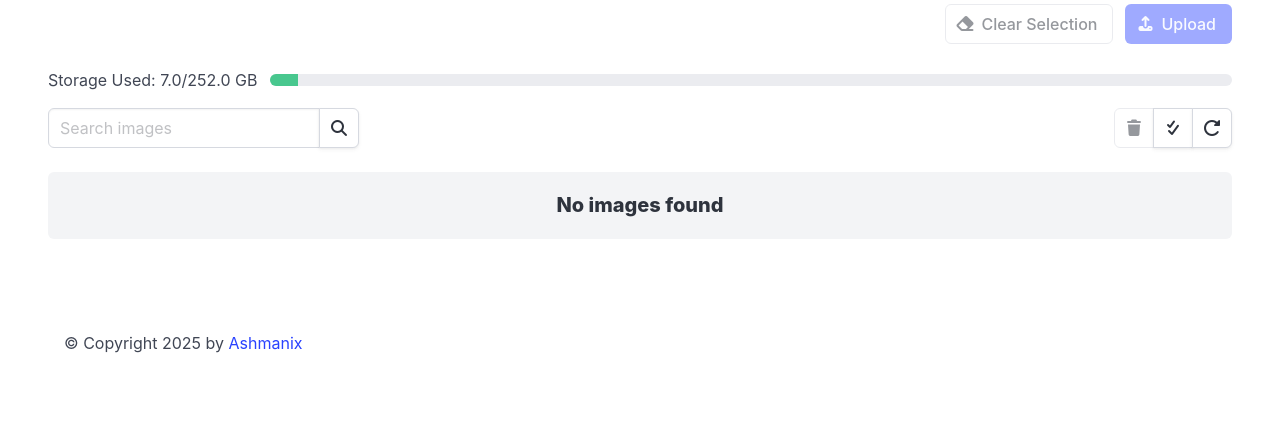
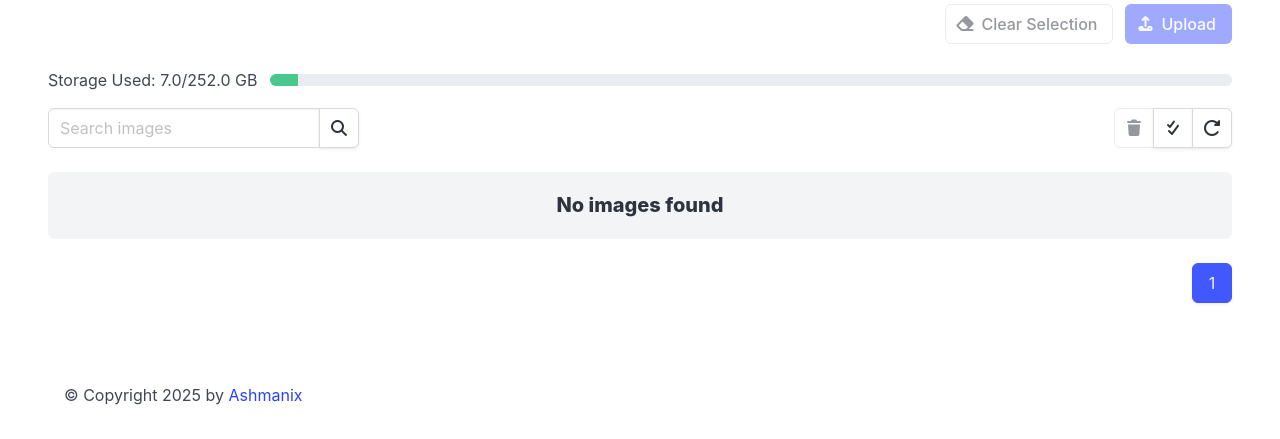
Before and after one commit to ashmanix/eink-picture-frame-webapp, a FastAPI app: page / in a window 1280 px wide. Shown: the part 413-852 px from the top of the page. Before the commit the page ends 766 px from the top, so only its background shows below. Run offline with FastAPI, Linux system fonts and the light colour scheme; data that the repository does not hold is empty.

Commit message:
fixed pagination bug

```diff
--- a/src/web/main.py
+++ b/src/web/main.py
@@ -91,7 +91,7 @@ async def root(
     session: SessionDep,
     search: str | None = None,
     page_no: Annotated[int | None, Query(alias="pageNo")] = 1,
-    page_size: Annotated[int | None, Query(alias="pageSize")] = 25,
+    page_size: Annotated[int | None, Query(alias="pageSize")] = 2,
 ):
     result: ImageQueryResult = get_image_list(session, search, page_no, page_size)
     storage = get_remaining_storage_space()
@@ -99,9 +99,12 @@ async def root(
         request=request,
         name="home.html",
         context={
-            "image_list": result.items,
+            "imageList": result.items,
+            "totalPages": round(result.total / page_size),
+            "pageNo": page_no,
+            "pageSize": page_size,
             "storage": storage,
-            "allowed_extensions": ALLOWED_EXTENSIONS,
+            "allowedExtensions": ALLOWED_EXTENSIONS,
         },
     )
 
@@ -125,7 +128,7 @@ async def get_list_partial(
     session: SessionDep,
     search: str | None = None,
     page_no: Annotated[int | None, Query(alias="pageNo")] = 1,
-    page_size: Annotated[int | None, Query(alias="pageSize")] = 25,
+    page_size: Annotated[int | None, Query(alias="pageSize")] = 2,
 ):
     try:
         result: ImageQueryResult = get_image_list(session, search, page_no, page_size)
@@ -133,9 +136,11 @@ async def get_list_partial(
             request=request,
             name="partial/image_list.html",
             context={
-                "image_list": result.items,
-                "total": result.total,
-                "allowed_extensions": ALLOWED_EXTENSIONS,
+                "imageList": result.items,
+                "totalPages": round(result.total / page_size),
+                "pageNo": page_no,
+                "pageSize": page_size,
+                "allowedExtensions": ALLOWED_EXTENSIONS,
             },
         )
     except Exception as err:
--- a/src/web/template/home.html
+++ b/src/web/template/home.html
@@ -26,7 +26,7 @@
                 </div>
                 <div id="upload-image-input" class="file is-centered is-link">
                     <label class="file-label">
-                        <input class="file-input" type="file" name="image file upload" accept="{{ allowed_extensions }}"
+                        <input class="file-input" type="file" name="image file upload" accept="{{ allowedExtensions }}"
                             multiple />
                         <span class="file-cta">
                             <span class="file-label"> Browse Files To Upload </span>
--- a/src/web/template/partial/image_list.html
+++ b/src/web/template/partial/image_list.html
@@ -1,5 +1,5 @@
 <div>
-    {% if not image_list %}
+    {% if not imageList %}
     <div class="notification">
         <h5 class="title is-5 has-text-centered">No images found</h5>
     </div>
@@ -21,7 +21,7 @@
                 </thead>
                 <tbody>
 
-                    {% for image in image_list %}
+                    {% for image in imageList %}
                     <tr data-id="{{ image.id }}" class="image-details-row" data-id="{{ image.id }}"
                         data-filename="{{ image.filename }}">
                         <td>
@@ -81,4 +81,46 @@
         </div>
     </div>
     {% endif %}
+    <nav class="pagination is-right mt-4" role="navigation" aria-label="pagination">
+        {% if pageNo > 1 %}
+        <a href="?search={{ search }}&pageNo={{ pageNo - 1 }}&pageSize={{ pageSize }}"
+            class="pagination-previous">Previous</a>
+        {% endif %}
+        {% if pageNo < totalPages %} <a href="?search={{ search }}&pageNo={{ pageNo + 1 }}&pageSize={{ pageSize }}"
+            class="pagination-next">Next
+            page</a>
+            {% endif %}
+            <ul class="pagination-list">
+                {% if pageNo - 2 > 0%}
+                <li><a href="?search={{ search }}&pageNo={{ pageNo - 2 }}&pageSize={{ pageSize }}"
+                        class="pagination-link" aria-label="Goto page {{ pageNo - 2 }}">{{ pageNo - 2 }}</a>
+                </li>
+                {% if pageNo > 3 %}
+                <li><span class="pagination-ellipsis">&hellip;</span></li>
+                {% endif %}
+                {% endif %}
+                {% if pageNo - 1 > 0 %}
+                <li><a href="?search={{ search }}&pageNo={{ pageNo - 1 }}&pageSize={{ pageSize }}"
+                        class="pagination-link" aria-label="Goto page {{ pageNo - 1 }}">{{ pageNo - 1 }}</a>
+                </li>
+                {% endif %}
+                <li>
+                    <a class="pagination-link is-current" aria-label="Page {{ pageNo }}" aria-current="page">{{ pageNo
+                        }}</a>
+                </li>
+                {% if totalPages - pageNo > 0 %}
+                <li><a href="?search={{ search }}&pageNo={{ pageNo + 1 }}&pageSize={{ pageSize }}" class="
+                        pagination-link" aria-label="Goto page {{ pageNo + 1 }}">{{ pageNo + 1 }}</a>
+                </li>
+                {% endif %}
+                {% if totalPages - pageNo > 1 %}
+                {% if totalPages - (pageNo + 1) > 1 %}
+                <li><span class="pagination-ellipsis">&hellip;</span></li>
+                {% endif %}
+                <li><a href="?search={{ search }}&pageNo={{ pageNo + 2 }}&pageSize={{ pageSize }}" class="
+                        pagination-link" aria-label="Goto page {{ pageNo + 2 }}">{{ pageNo + 2 }}</a>
+                </li>
+                {% endif %}
+            </ul>
+    </nav>
 </div>
```
